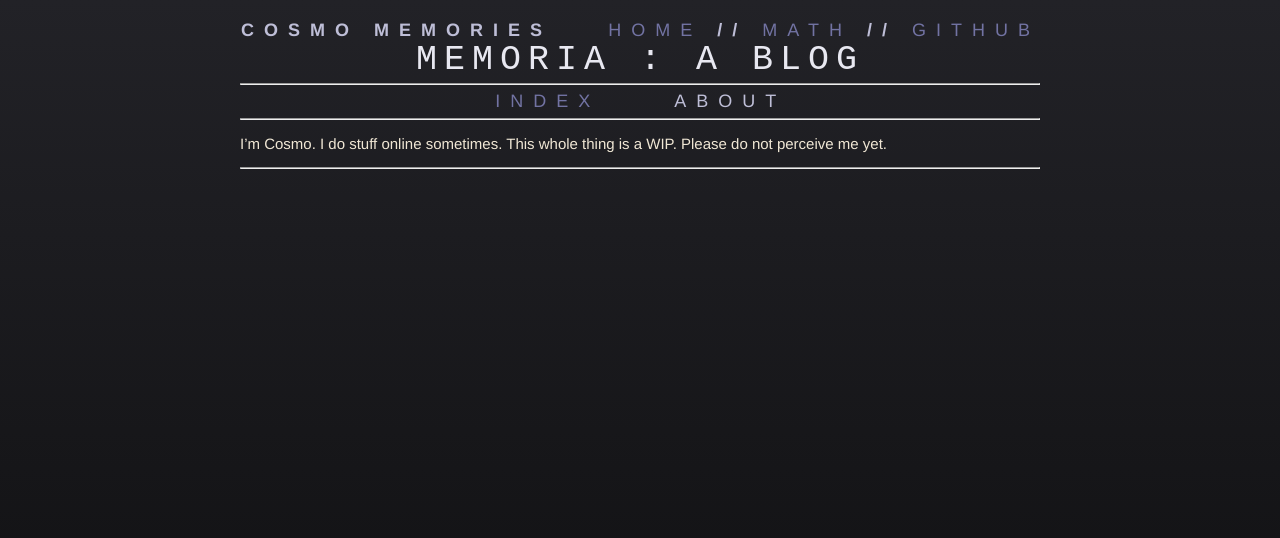
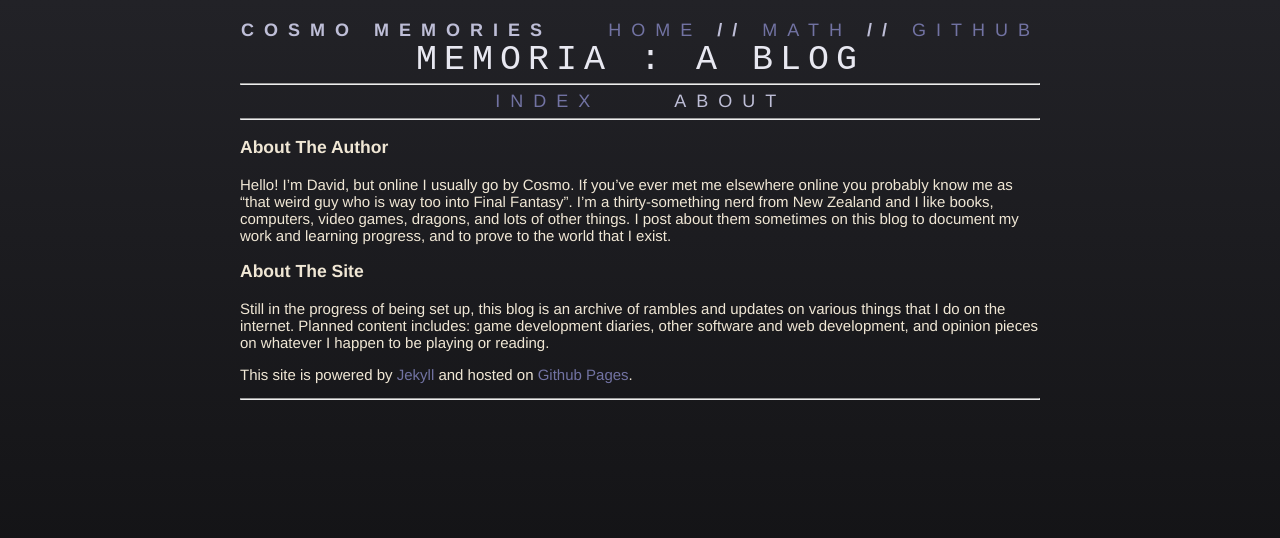
Before and after one commit to cosmo-memories/blog, a Jekyll site: the page built from about.md, in a window 1280 px wide. Shown: the top 538 px of the page. Built offline with Jekyll 4.4.1, drawn with Linux system fonts in a browser that asks for light colours.

Commit message:
About Page

```diff
--- a/about.md
+++ b/about.md
@@ -1,6 +1,12 @@
 ---
 title: "Memoria : About"
 ---
-<!-- # About Me -->
+### About The Author
 
-I'm Cosmo. I do stuff online sometimes. This whole thing is a WIP. Please do not perceive me yet.
+Hello! I'm David, but online I usually go by Cosmo. If you've ever met me elsewhere online you probably know me as "that weird guy who is way too into Final Fantasy". I'm a thirty-something nerd from New Zealand and I like books, computers, video games, dragons, and lots of other things. I post about them sometimes on this blog to document my work and learning progress, and to prove to the world that I exist.
+
+### About The Site
+
+Still in the progress of being set up, this blog is an archive of rambles and updates on various things that I do on the internet. Planned content includes: game development diaries, other software and web development, and opinion pieces on whatever I happen to be playing or reading.
+
+This site is powered by [Jekyll](https://jekyllrb.com/) and hosted on [Github Pages](https://pages.github.com/).
```
Also changed, not shown: 4 other files.
